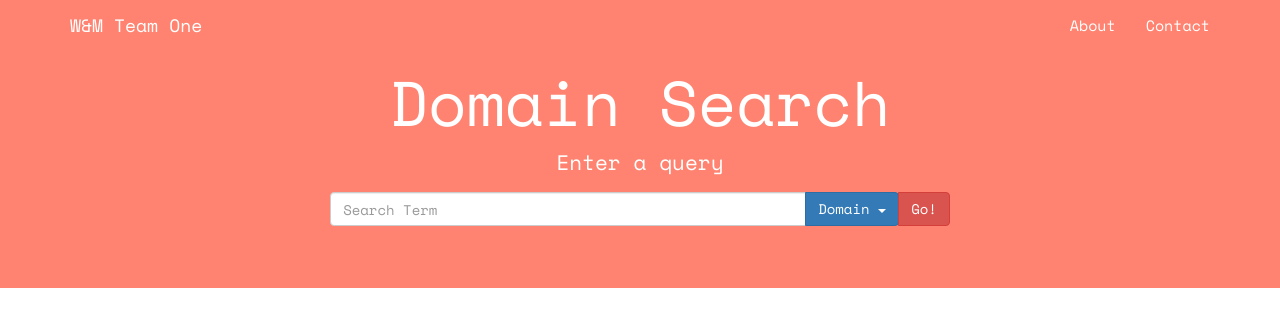
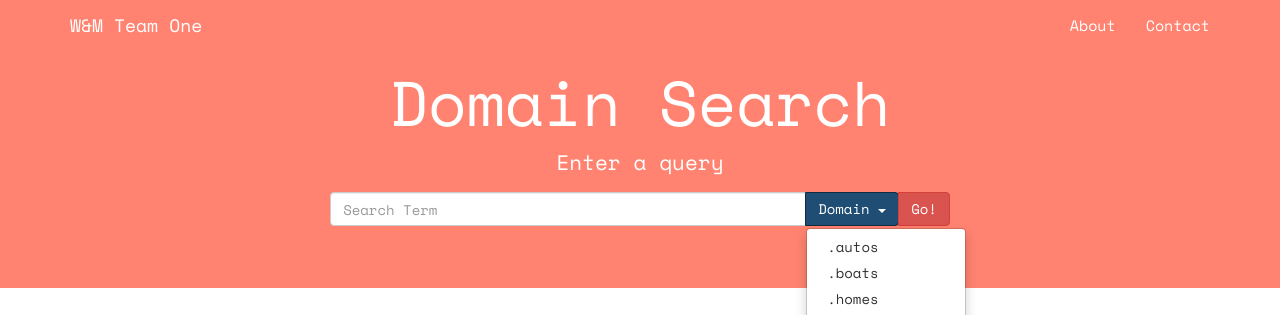
Before and after one commit to adamflentz/HACKU6, a Django app: template hacku6/domain/templates/home.html in a window 1280 px wide, after a click on "Domain". Shown: the top 315 px of the page. Run offline with Django 3.2, Linux system fonts and the light colour scheme; the template is opened without the code that fills it: most values are stand-ins (such as "Sample title", 1, 10 or a date in 2020); some libraries are stand-ins or nearby versions.

Commit message:
fixed drop-down menu

```diff
--- a/hacku6/domain/templates/home.html
+++ b/hacku6/domain/templates/home.html
@@ -7,8 +7,14 @@
 
     <title>Domain Project</title>
     <!-- Latest compiled and minified CSS -->
-    <link rel="stylesheet" href="https://maxcdn.bootstrapcdn.com/bootstrap/3.3.7/css/bootstrap.min.css" integrity="sha384-BVYiiSIFeK1dGmJRAkycuHAHRg32OmUcww7on3RYdg4Va+PmSTsz/K68vbdEjh4u" crossorigin="anonymous">
-    <!-- stylesheet -->
+    <!-- Latest compiled and minified CSS -->
+    <link rel="stylesheet" href="https://maxcdn.bootstrapcdn.com/bootstrap/3.3.7/css/bootstrap.min.css">
+
+    <!-- jQuery library -->
+    <script src="https://ajax.googleapis.com/ajax/libs/jquery/3.3.1/jquery.min.js"></script>
+
+    <!-- Latest compiled JavaScript -->
+    <script src="https://maxcdn.bootstrapcdn.com/bootstrap/3.3.7/js/bootstrap.min.js"></script>
     {% load static %}
     <link rel="stylesheet" type="text/css" href="{% static 'css/home.css' %}" />
 
@@ -28,12 +34,13 @@
             <input type="searchContent" class="form-control" size="50" placeholder="Search Term" required>
             <div class="input-group-btn">
                 <button class="btn btn-primary dropdown-toggle" type="button" data-toggle="dropdown">Domain
-                    <span class="caret"></span>
-                </button>
+                    <span class="caret"></span></button>
                 <ul class="dropdown-menu">
-                    <li><a href="#">HTML</a></li>
-                    <li><a href="#">CSS</a></li>
-                    <li><a href="#">JavaScript</a></li>
+                    <li><a href="#">.autos</a></li>
+                    <li><a href="#">.boats</a></li>
+                    <li><a href="#">.homes</a></li>
+                    <li><a href="#">.yachts</a></li>
+                    <li><a href="#">.motorcycles</a></li>
                 </ul>
                 <button type="button" class="btn btn-danger" id="goButton" onclick="startSearch()">Go!</button>
             </div>
```
